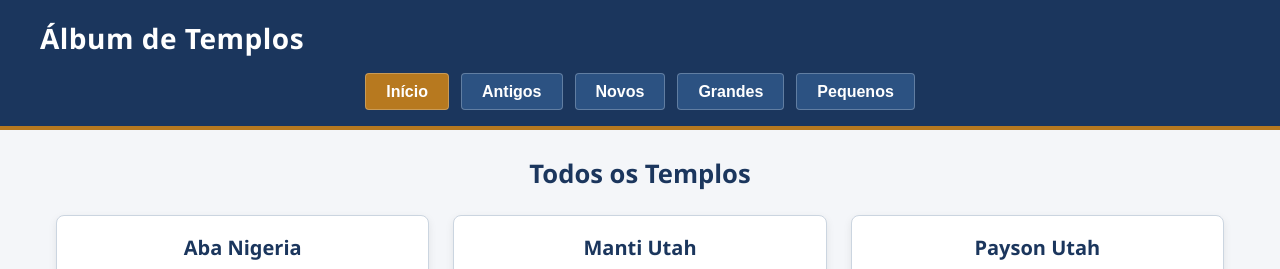
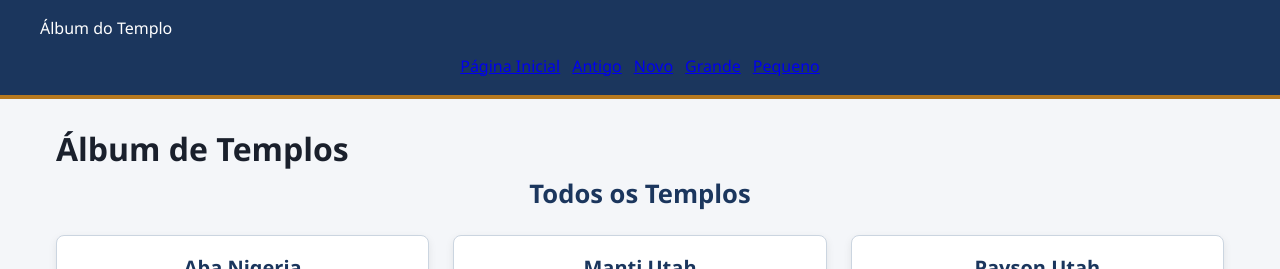
Before and after one commit to edson-byu/wdd131, a plain HTML site: page templos-filtrados.html in a window 1280 px wide. Shown: the top 269 px of the page. Drawn offline with Linux system fonts and the light colour scheme.

Commit message:
Atualiza links de filtro no nav e texto do header para auditoria S04

```diff
--- a/scripts/templos-filtrados.js
+++ b/scripts/templos-filtrados.js
@@ -86,7 +86,7 @@ const templos = [
 
 const containerTemplos = document.querySelector("#templos-container");
 const tituloSecao = document.querySelector("#filtro-titulo");
-const botoesFiltro = document.querySelectorAll(".filter-btn");
+const linksFiltro = document.querySelectorAll(".filter-link");
 const botaoMenu = document.querySelector("#menu-toggle");
 const listaNavegacao = document.querySelector("#nav-menu");
 
@@ -124,7 +124,7 @@ function renderizarTemplos(lista) {
     });
 }
 
-// Filtra os templos de acordo com o botão clicado
+// Filtra os templos de acordo com o link clicado
 function filtrarTemplos(tipoFiltro) {
     let resultado = templos;
     let titulo = "Todos os Templos";
@@ -149,15 +149,16 @@ function filtrarTemplos(tipoFiltro) {
 
     renderizarTemplos(resultado);
 
-    botoesFiltro.forEach((botao) => {
-        botao.classList.toggle("active", botao.id === tipoFiltro);
+    linksFiltro.forEach((link) => {
+        link.classList.toggle("active", link.id === tipoFiltro);
     });
 }
 
-// Eventos dos botões de filtro
-botoesFiltro.forEach((botao) => {
-    botao.addEventListener("click", () => {
-        filtrarTemplos(botao.id);
+// Eventos de clique nos links de filtro
+linksFiltro.forEach((link) => {
+    link.addEventListener("click", (event) => {
+        event.preventDefault();
+        filtrarTemplos(link.id);
         if (listaNavegacao && listaNavegacao.classList.contains("open")) {
             listaNavegacao.classList.remove("open");
             if (botaoMenu) {
--- a/templos-filtrados.html
+++ b/templos-filtrados.html
@@ -13,21 +13,22 @@
 <body>
     <header>
         <div class="header-top">
-            <h1>Álbum de Templos</h1>
+            <p class="header-title">Álbum do Templo</p>
             <button id="menu-toggle" type="button" aria-label="Abrir ou fechar menu de navegação" aria-expanded="false">&#9776;</button>
         </div>
         <nav aria-label="Filtros de templos">
             <ul id="nav-menu" class="nav-list">
-                <li><button type="button" id="home" class="filter-btn active">Início</button></li>
-                <li><button type="button" id="old" class="filter-btn">Antigos</button></li>
-                <li><button type="button" id="new" class="filter-btn">Novos</button></li>
-                <li><button type="button" id="large" class="filter-btn">Grandes</button></li>
-                <li><button type="button" id="small" class="filter-btn">Pequenos</button></li>
+                <li><a href="#home" id="home" class="filter-link active">Página Inicial</a></li>
+                <li><a href="#old" id="old" class="filter-link">Antigo</a></li>
+                <li><a href="#new" id="new" class="filter-link">Novo</a></li>
+                <li><a href="#large" id="large" class="filter-link">Grande</a></li>
+                <li><a href="#small" id="small" class="filter-link">Pequeno</a></li>
             </ul>
         </nav>
     </header>
 
     <main>
+        <h1>Álbum de Templos</h1>
         <h2 id="filtro-titulo">Todos os Templos</h2>
         <div id="templos-container" class="templos-grid" aria-live="polite"></div>
     </main>
```
